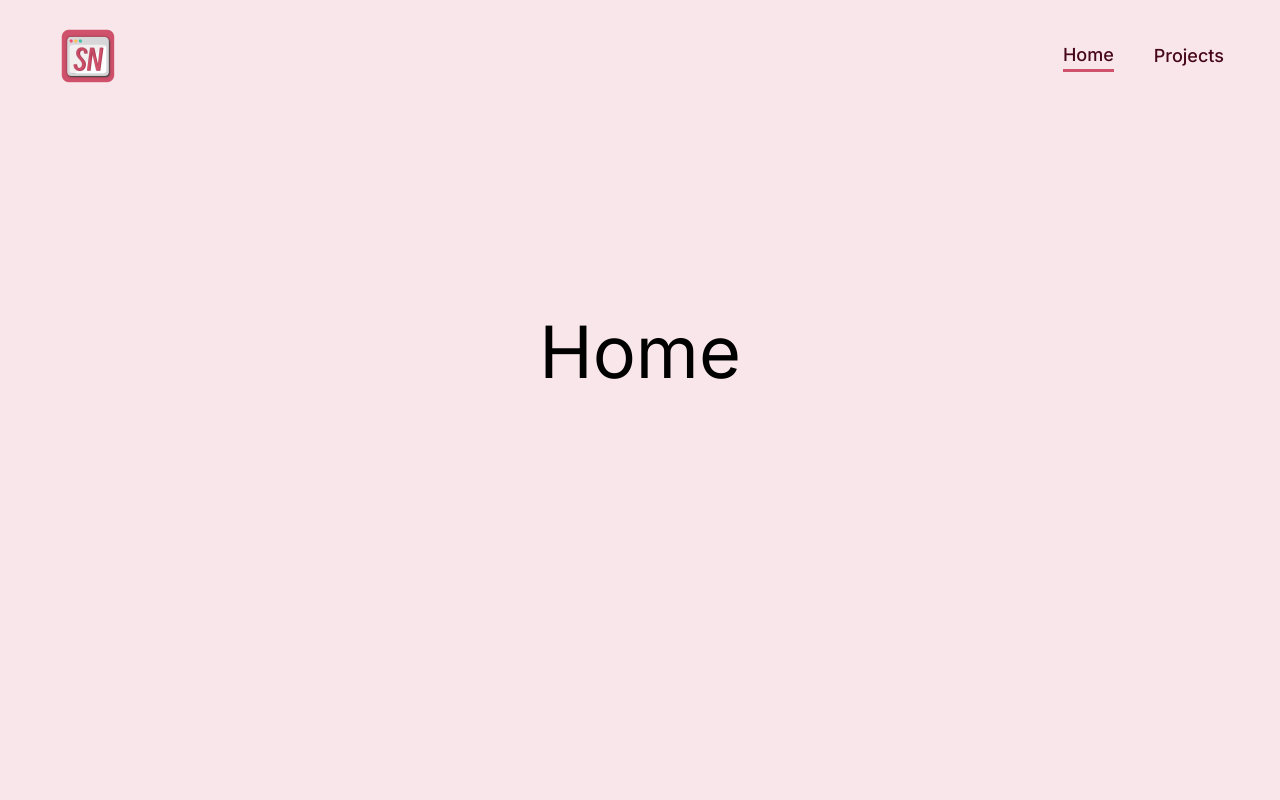
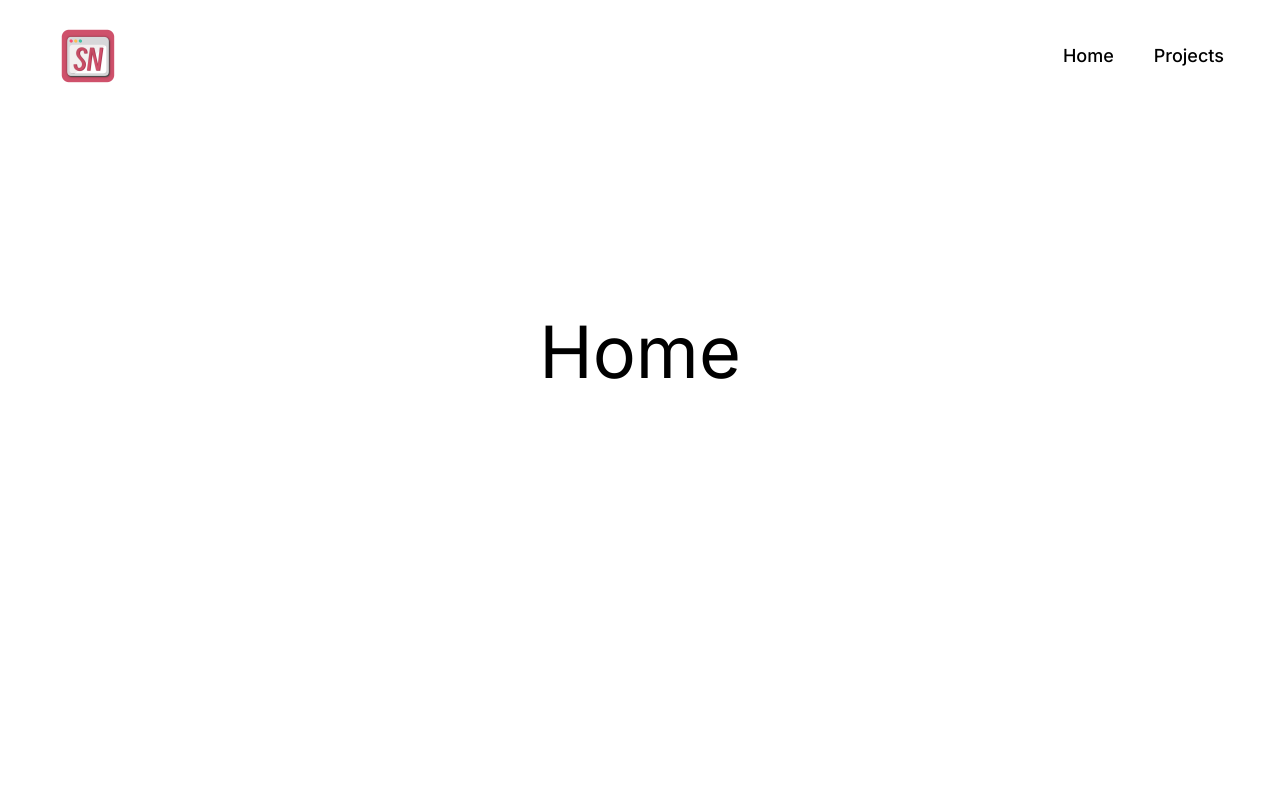
Before and after one commit to thewildc4rd/portfolio, a Next.js app: page / in a window 1280 px wide. Shown: the top 800 px of the page. Built offline with nearby package versions, Linux system fonts and the light colour scheme.

Commit message:
setting up new theme - refresh!

```diff
--- a/app/globals.css
+++ b/app/globals.css
@@ -2,7 +2,18 @@
 @tailwind components;
 @tailwind utilities;
 
-.active {
+:root {
+  --oxford-blue: '#171D2F';
+  --space-cadet-dark: '#1F253D';
+  --space-cadet-light: '#242C47';
+  --glaucous: '#677CCC';
+  --rose-bonbon: '#EA4B93';
+  --sky-magenta: '#D181BF';
+  --mindaro: '#F6FC9C';
+  --emerald: '#23D18B';
+}
+
+/* .active {
   border-bottom: 3px #CF516B solid;
 }
 
@@ -13,4 +24,4 @@
 .social :hover {
   opacity: 80%;
   transition: opacity 0.1s ease-in;
-}
+} */
--- a/app/page.js
+++ b/app/page.js
@@ -1,7 +1,7 @@
 export default function Home() {
   return (
     <main className='flex flex-col items-center justify-between h-screen bg-pink-pastel'>
-      <div className='text-7xl h-3/5 flex justify-center items-center w-screen'>Home</div>
+      <div className='text-7xl h-3/5 flex justify-center items-center w-full'>Home</div>
     </main>
   );
 }
--- a/app/projects/page.js
+++ b/app/projects/page.js
@@ -1,7 +1,7 @@
 export default function Home() {
   return (
     <main className='flex flex-col items-center justify-between h-screen bg-pink-pastel'>
-      <div className='text-7xl h-3/5 flex justify-center items-center w-screen'>Projects</div>
+      <div className='text-7xl h-3/5 flex justify-center items-center w-full'>Projects</div>
     </main>
   );
 }
--- a/tailwind.config.js
+++ b/tailwind.config.js
@@ -8,12 +8,14 @@ module.exports = {
   theme: {
     extend: {
       colors: {
-        'pink-pastel': '#F9E6EA',
-        'pink-medium': '#ECC0CE',
-        'pink-dark': '#B84061',
-        'pink-black': '#46061B',
-        'navy-dark': '#212130',
-        'navy-light': '#595A73',
+        'oxford-blue': '#171D2F',
+        'space-cadet-dark': '#1F253D',
+        'space-cadet-light': '#242C47',
+        glaucous: '#677CCC',
+        'rose-bonbon': '#EA4B93',
+        'sky-magenta': '#D181BF',
+        mindaro: '#F6FC9C',
+        emerald: '#23D18B',
       },
       backgroundImage: {
         'gradient-radial': 'radial-gradient(var(--tw-gradient-stops))',
```
